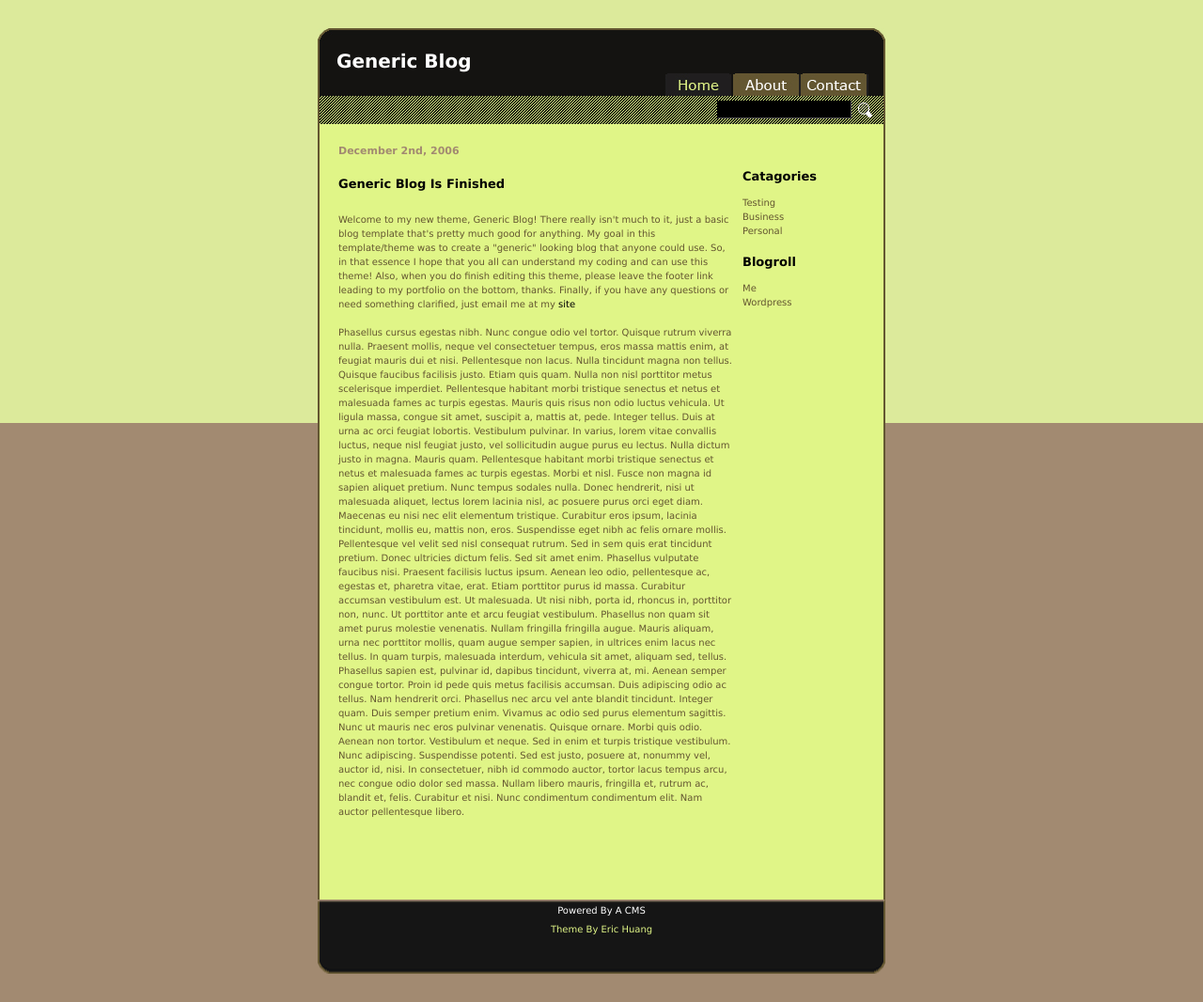
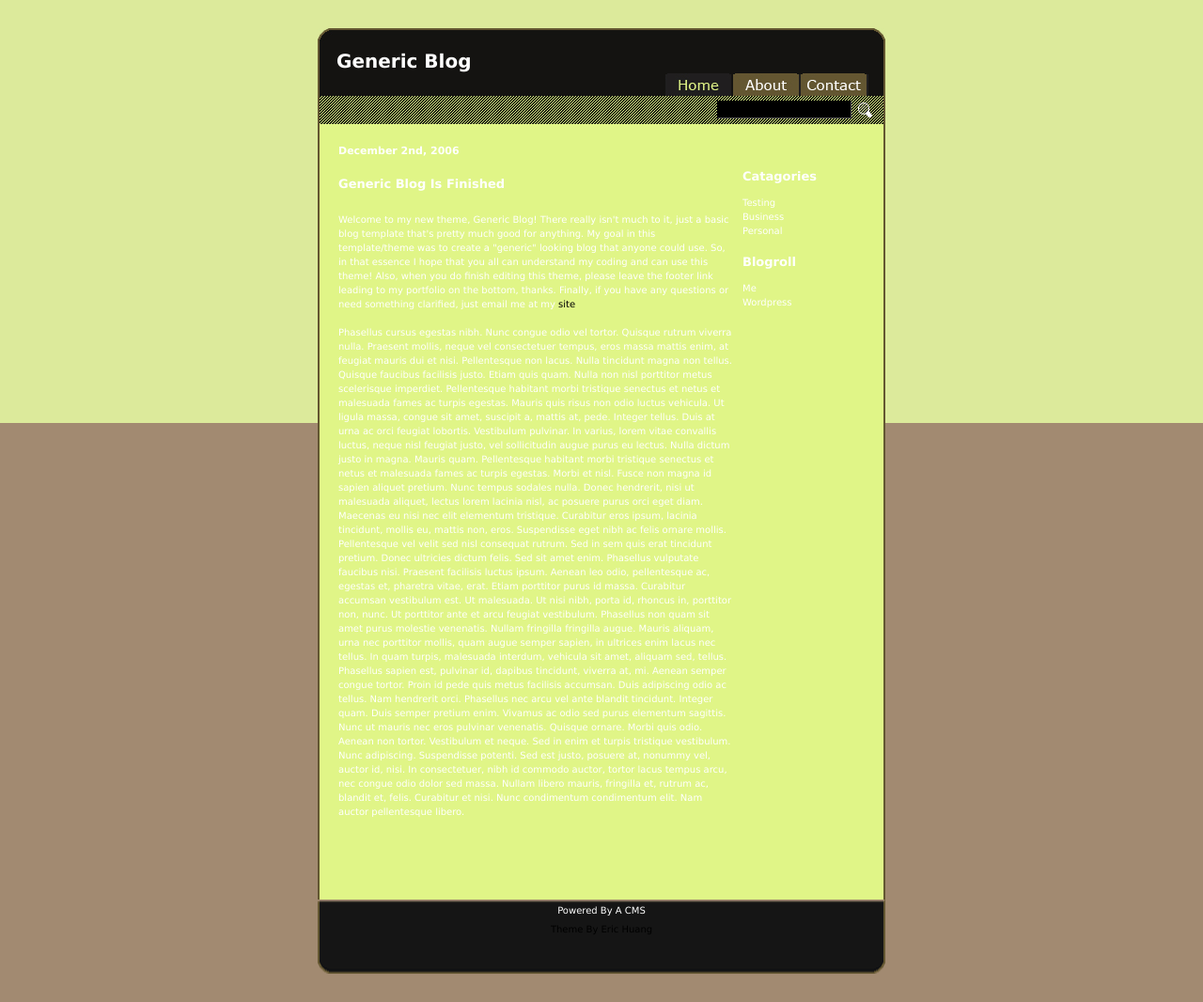
Before and after one commit to ub1qu1tous/antecedent, a PHP site: page / in a window 1280 px wide. Shown: the whole page at 94% size. Run offline with PHP 8.4, Linux system fonts and the light colour scheme.

Commit message:
Update style.css

```diff
--- a/style.css
+++ b/style.css
@@ -4,7 +4,7 @@ color:#000;
 }
 a:hover, a:active   {
 text-decoration: underline;
-color:#a28a71;
+color:#000;
 }
 
 h1 {
@@ -13,17 +13,17 @@ padding: 20px 0 0 20px;
 }
 h2 {
 font-size: 13px;
-color: #000;
+color: #FFF;
 padding-top: 5px;
 }
 h3 {
 font-size: 11px;
-color: #a28a71;
+color: #FFF;
 padding-top: 10px;
 }
 p {
 font-size: 10px;
-color: #635631;
+color: #FFF;
 }
 form {
 float: right;
@@ -140,7 +140,7 @@ float: right;
 padding-top: 35px;
 }
 #rightbar p:hover {
-color: #a28a71;
+color: #FFF;
 text-decoration: underline;
 }
 #footer {
@@ -157,7 +157,7 @@ padding-top: 5px;
 color: #FFF;
 }
 #footer a {
-color: #e0f587;
+color: #000;
 }
 #clearfooter{clear:both;height:80px;width:100%} /** Don't touch or the site will die**/
 div>p {margin:0}
```
